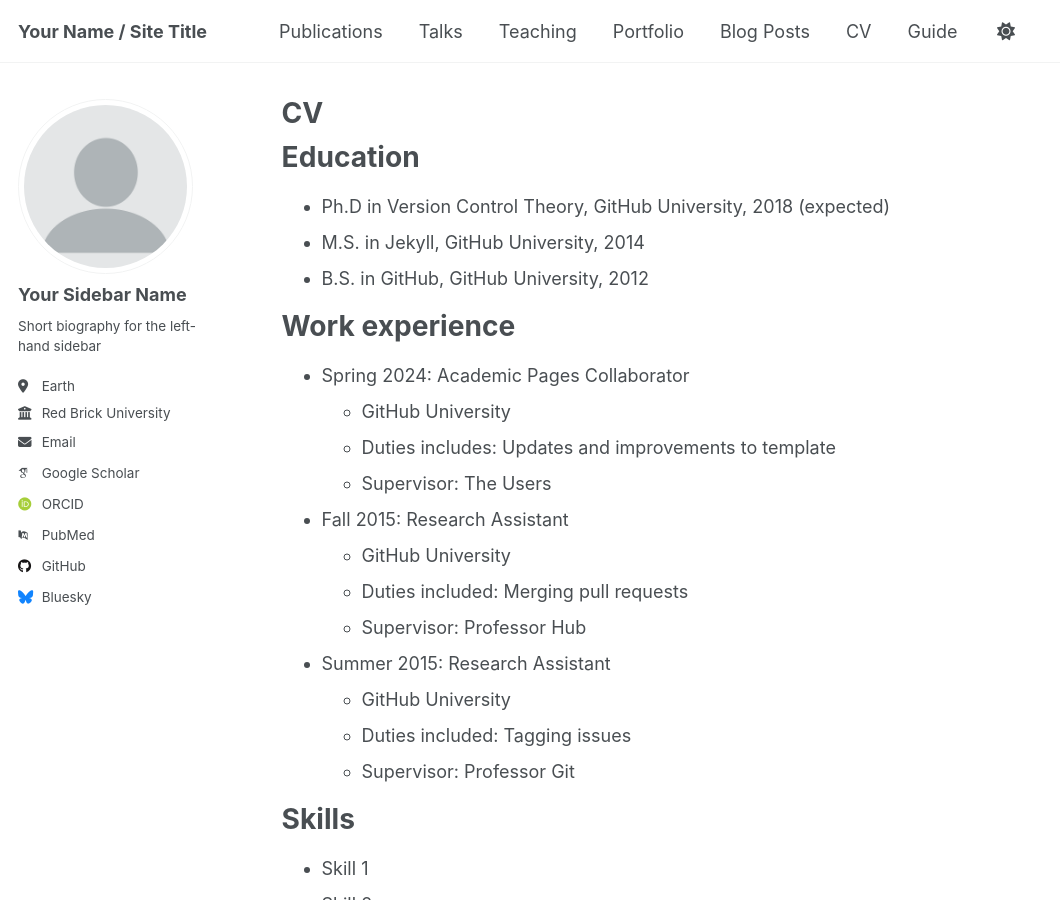
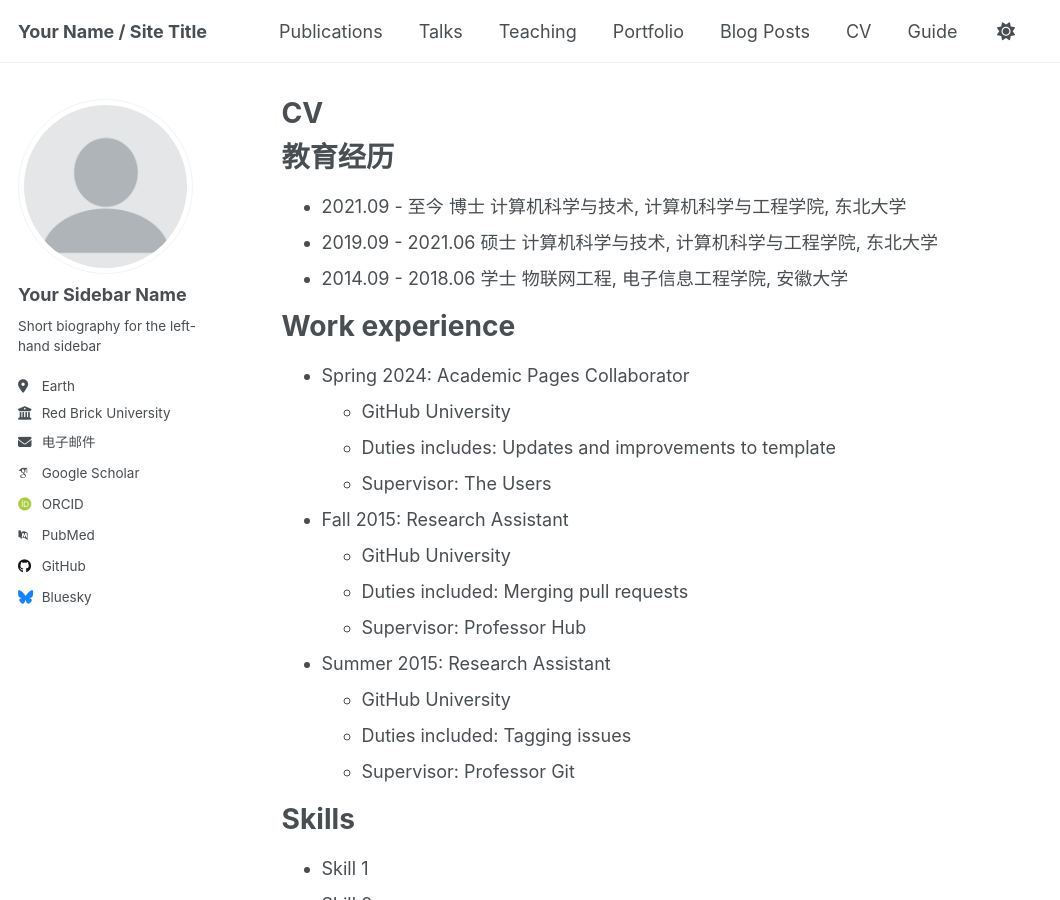
Before and after one commit to shanweiqiao/shanweiqiao.github.io, a Jekyll site: the page built from _pages/cv.md, in a window 1280 px wide and 900 px high. Shown: the whole window, without its empty margins (0-1060 px from the left). Built offline with Jekyll 4.4.1, drawn with Linux system fonts in a browser that asks for light colours; some web fonts are replaced; a script that is not in the unit is left out; some of the changed text lies outside the part shown.

Commit message:
update test

```diff
--- a/_config.yml
+++ b/_config.yml
@@ -7,7 +7,7 @@
 # server process.
 
 # Basic Site Settings
-locale                   : "en-US"
+locale                   : "zh-CN" # "en-US"
 site_theme               : "default" # Currently available options are "default", "air"
 title                    : "Your Name / Site Title"
 title_separator          : "-"
--- a/_pages/cv.md
+++ b/_pages/cv.md
@@ -9,11 +9,11 @@
 
 {% include base_path %}
 
-Education
+教育经历
 ======
-* Ph.D in Version Control Theory, GitHub University, 2018 (expected)
-* M.S. in Jekyll, GitHub University, 2014
-* B.S. in GitHub, GitHub University, 2012
+* 2021.09 - 至今 博士 计算机科学与技术, 计算机科学与工程学院, 东北大学
+* 2019.09 - 2021.06 硕士 计算机科学与技术, 计算机科学与工程学院, 东北大学
+* 2014.09 - 2018.06 学士 物联网工程, 电子信息工程学院, 安徽大学
 
 Work experience
 ======
```
